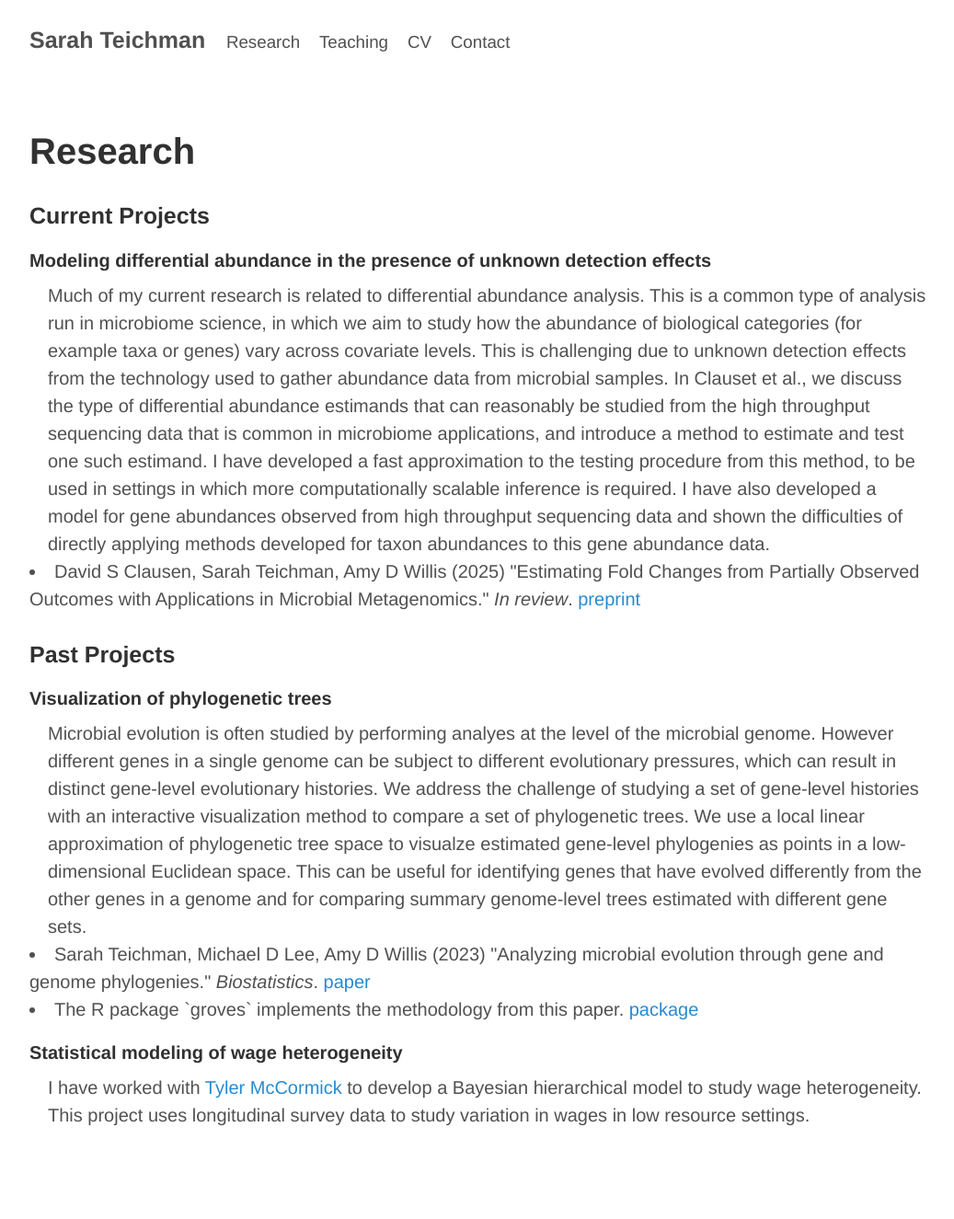
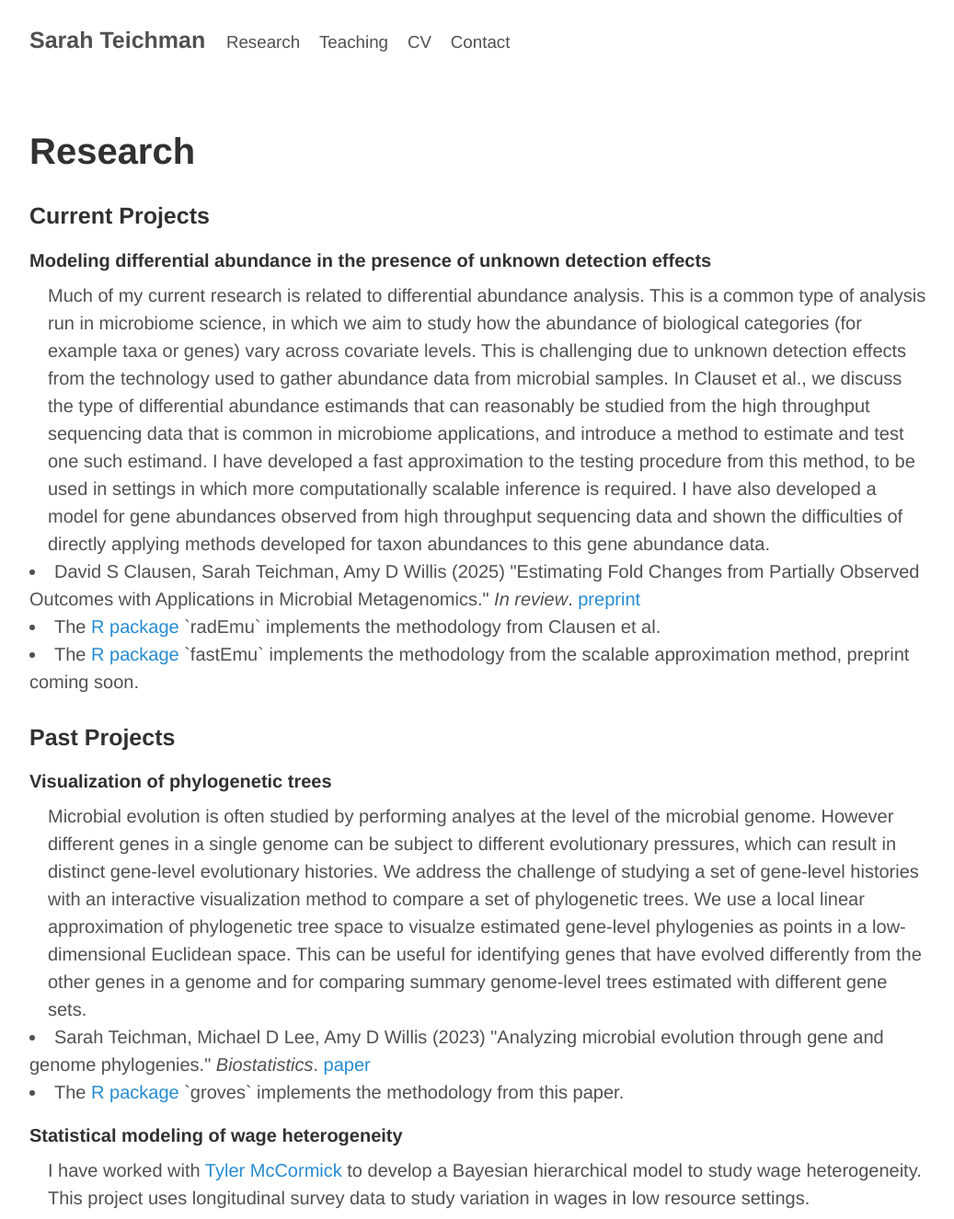
Before and after one commit to svteichman/svteichman.github.io, a Jekyll site: the page built from research.html, in a window 1280 px wide. Shown: the whole page at 92% size, without its empty margins (108-1145 px from the left). Built offline with Jekyll 4.4.1, drawn with Linux system fonts in a browser that asks for light colours; before the commit the page ends 1235 px from its top, so only the background shows below that.

Commit message:
Update research.html

```diff
--- a/research.html
+++ b/research.html
@@ -19,6 +19,8 @@ title:  'Research'
   applying methods developed for taxon abundances to this gene abundance data.
 
    <li>David S Clausen, Sarah Teichman, Amy D Willis (2025) "Estimating Fold Changes from Partially Observed Outcomes with Applications in Microbial Metagenomics." <i>In review</i>. <a href="https://arxiv.org/abs/2402.05231">preprint</a></li>
+   <li>The <a href="https://github.com/statdivlab/radEmu">R package</a> `radEmu` implements the methodology from Clausen et al.</li>
+   <li>The <a href="https://github.com/statdivlab/fastEmu">R package</a> `fastEmu` implements the methodology from the scalable approximation method, preprint coming soon.</li>
 </p>
 
 <h3>Past Projects</h3>
```
Also changed, not shown: other parts of research.html (+1 -1 lines).
